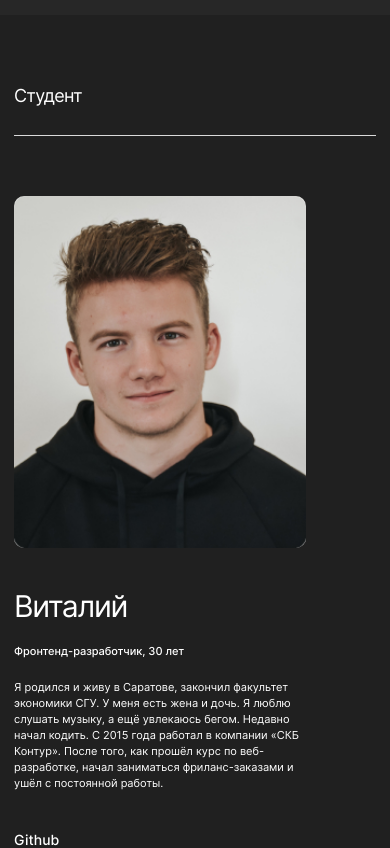
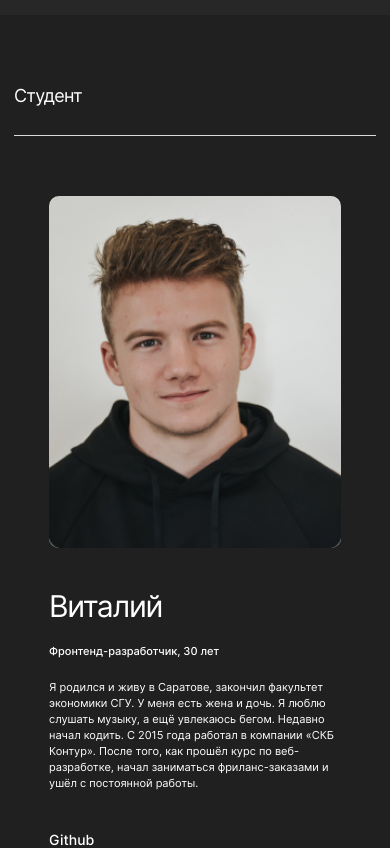
Before and after one commit to Karimeriya-ClaireLutkova/movies-explorer-frontend, a React (Create React App) app: page / in a window 390 px wide. Shown: the part 1980-2828 px from the top of the page. Built offline with nearby package versions, Linux system fonts and the light colour scheme.

Commit message:
Исправить позиционирование About-me на 320

```diff
--- a/src/components/AboutMe/AboutMe.css
+++ b/src/components/AboutMe/AboutMe.css
@@ -106,6 +106,7 @@
 
   .about-me__container {
     flex-direction: column;
+    align-items: center;
   }
 
   .about-me__info {
@@ -117,7 +118,7 @@
   .about-me__image {
     width: 292px;
     height: 352px;
-    margin-top: 60px;
+    margin: 60px auto 0;
     order: 1;
   }
 
```
